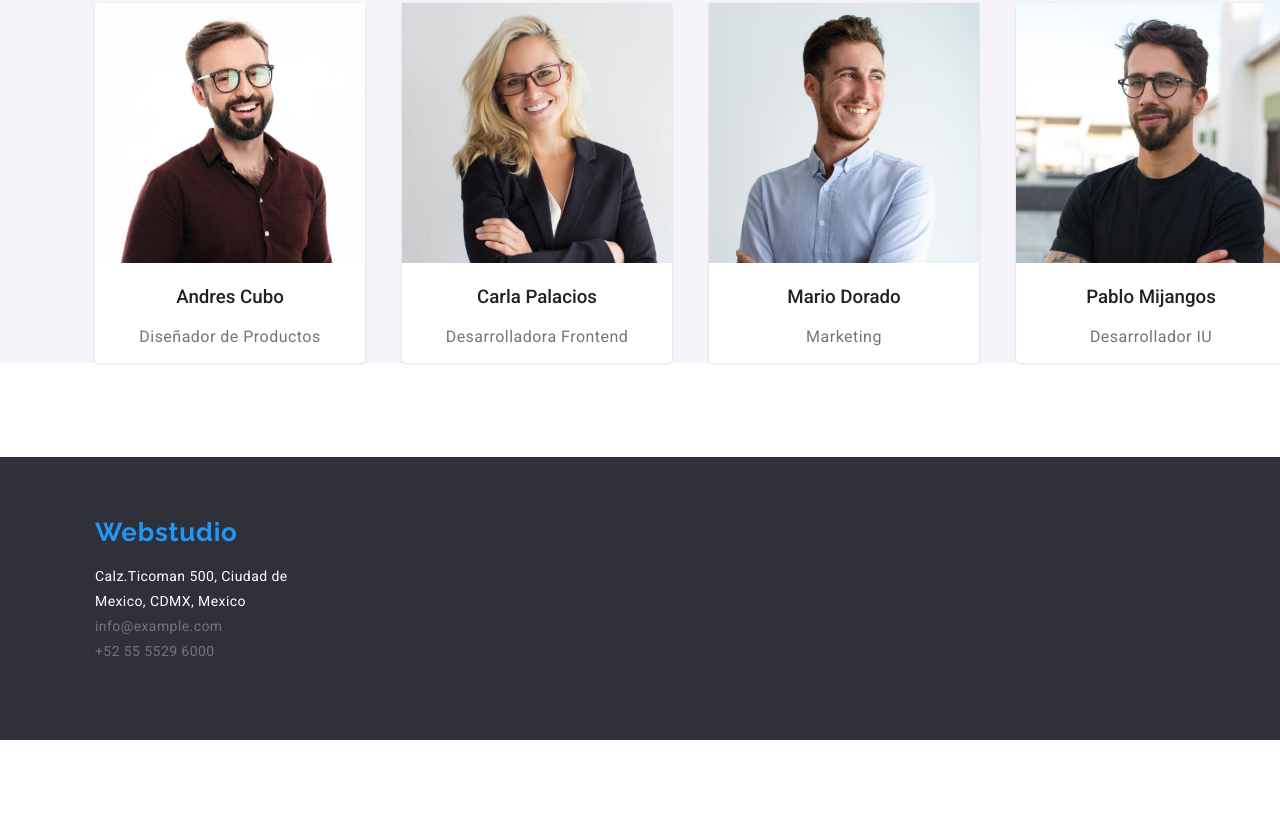
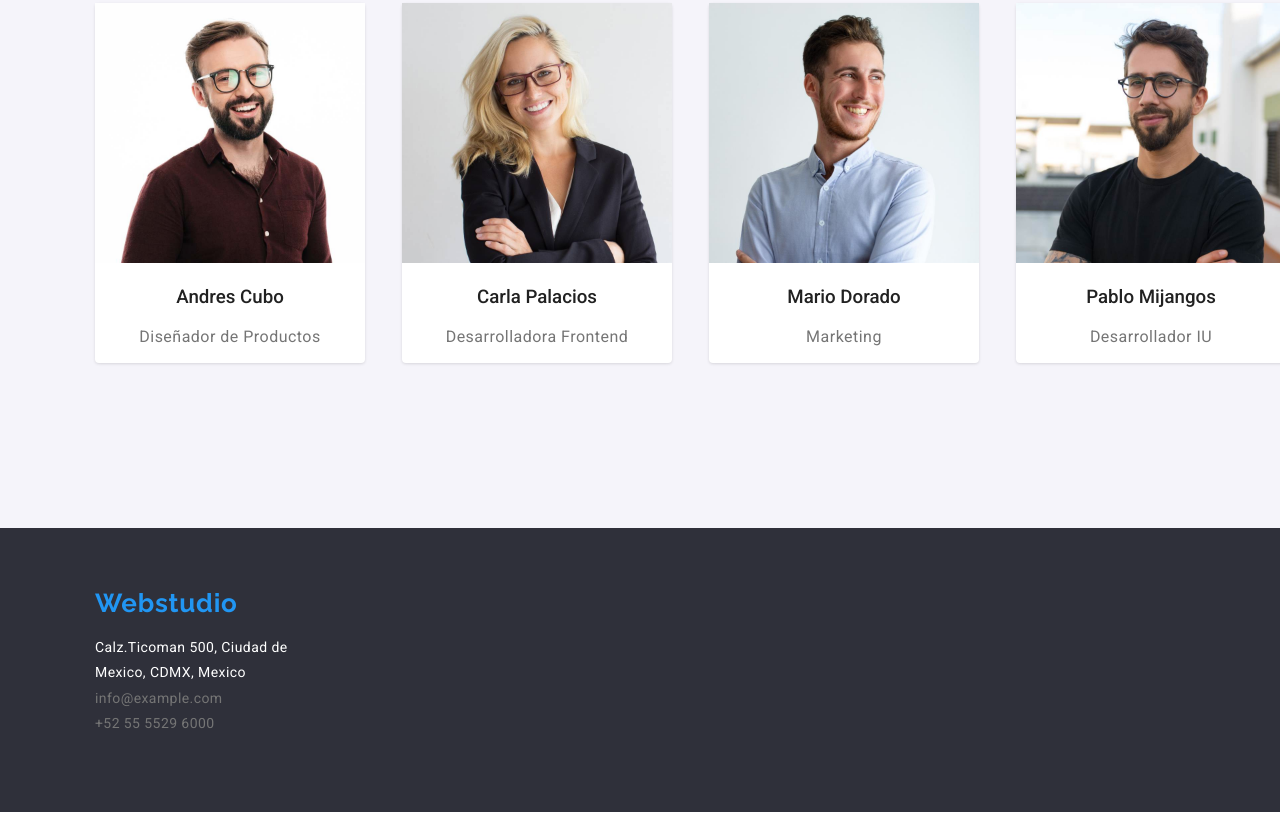
Before and after one commit to Ramacandra/goit-markup-hw-03, a plain HTML site: page index.html in a window 1280 px wide. Shown: the part 1698-2532 px from the top of the page. After the commit the page ends 2510 px from the top, so only its background shows below. Drawn offline with nearby package versions, Linux system fonts and the light colour scheme.

Commit message:
our-team-correction

```diff
--- a/css/styles.css
+++ b/css/styles.css
@@ -126,6 +126,7 @@ text-decoration: none;
 }
 .our-team {
 background-color: var(--second-background);
+height: 648px;
 }
 
 .our-team .team-title {
@@ -317,6 +318,7 @@ border-radius: 4px;
 .page-footer {
   padding-top: 60px;
   padding-bottom: 60px;
+  margin: 0;
 }
 
 
--- a/index.html
+++ b/index.html
@@ -93,8 +93,8 @@
           </li>
         </ul>
       </section>
-      <section class="our-team section">
-        <div class="container">
+      <section class="our-team">
+        <div class="container section">
           <h2 class="team-title">Nuestro Equipo</h2>
           <ul class="team-list">
             <li class="team-item">
```
